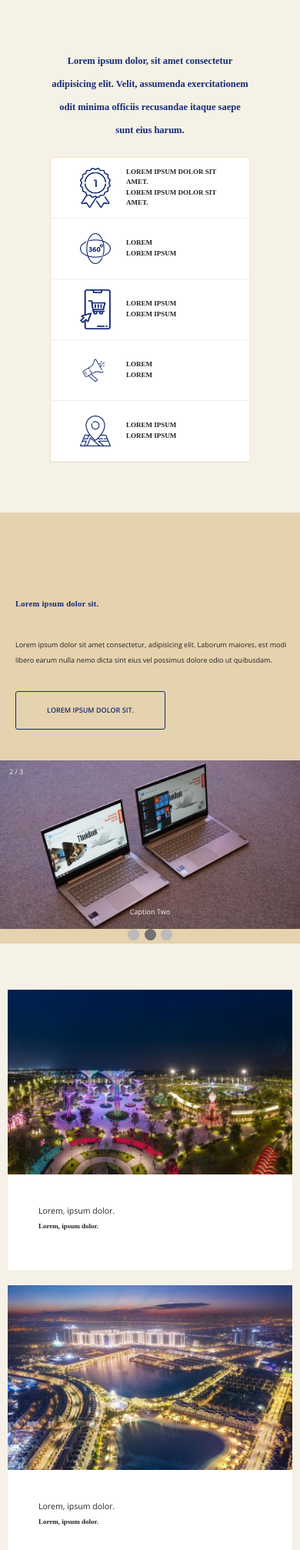
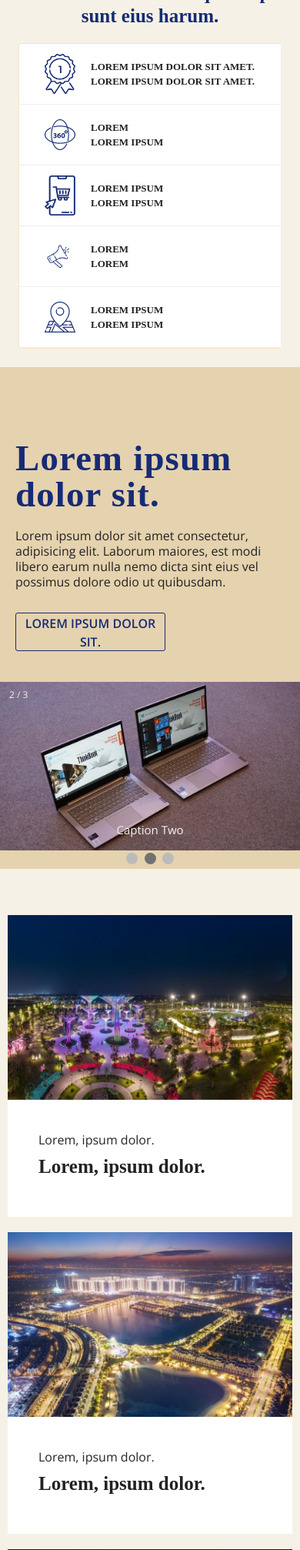
Before and after one commit to nthieu01072016/My-Viet-group-jsc, a PHP site: page / in a window 390 px wide. Shown: the part 553-2567 px from the top of the page at 77% size. Run offline with PHP 8.4, Linux system fonts and the light colour scheme.

Commit message:
Add files via upload

```diff
--- a/css/style.css
+++ b/css/style.css
@@ -14,11 +14,11 @@ ul {
 
 
 html {
-    overflow-x: hidden;
+    /* overflow-x: hidden; */
 }
 
 body {
-    overflow-x: hidden;
+    /* overflow-x: hidden; */
     font-family: "Open Sans";
 }
 
@@ -145,9 +145,13 @@ body {
     z-index: 1;
 }
 
-#content .banner img {
+#content .banner .img-1 {
     width: 100%;
     height: 100%
+}
+
+#content .banner .img-2 {
+    display: none;
 }
 
 #content .banner::before {
@@ -182,7 +186,7 @@ body {
     left: 50%;
     transform: translate(-50%, -50%);
     color: #fff;
-    font-size: 13px;
+    font-size: 20px;
 }
 
 
@@ -211,7 +215,6 @@ body {
 .slogan .box-1 {
     max-width: 810px;
     margin: 0px auto;
-    font-size: 50%
 }
 
 #content .slogan .box-2 {
@@ -231,7 +234,6 @@ body {
     border-right: 1px solid #eeeeee;
 
 }
-
 
 .slogan .box-2 a img {
     max-width: 40px;
@@ -262,7 +264,7 @@ body {
 }
 
 .box-4 .box-4-1 {
-    width: 1170px;
+    max-width: 1170px;
     margin: 0px auto;
     margin-bottom: 40px;
 }
@@ -537,7 +539,7 @@ img {
 
     html,
     body {
-        font-size: 9px;
+        font-size: 16px;
     }
 
     #header {
@@ -554,7 +556,6 @@ img {
         position: absolute;
         display: none;
         left: 191px;
-        font-size: 9px;
     }
 
     #header #form-search input[type=text]:focus {
@@ -565,7 +566,6 @@ img {
     #header #form-search button {
         position: relative;
     }
-
 
     #header #toggle {
         display: inline-block;
@@ -594,7 +594,6 @@ img {
         margin: 30px 0px;
         margin-left: 10px;
         margin-right: 53px;
-        font-size: 17px;
         font-weight: 600;
         display: block;
     }
@@ -603,60 +602,72 @@ img {
         right: 164px;
     }
 
+    #content .banner {
+        margin-top: 0;
+    }
+
+    #content .banner img {
+        display: none;
+    }
+
+    #content .banner .img-2 {
+        display: block;
+    }
+
+    #content .banner .banner-text {
+        line-height: 20px;
+        bottom: 95px;
+        letter-spacing: 0;
+        font-size: 16px;
+        min-width: 307px;
+    }
+
+    #content .banner h1 {
+        font-size: 13px;
+        bottom: 70px;
+        min-width: 244px;
+    }
+
+    #content .slogan {
+        margin: 24px;
+    }
+
+    #content .slogan .box-1 {}
+
+    #content .slogan .box-2 {
+        flex-direction: column;
+    }
+
     #content .slogan .box-2 a {
         width: 100%;
         height: 115px;
         border-right: none;
         border-bottom: 1px solid #eeeeee;
         height: 79px;
+        padding: 13px;
     }
 
-    #content .banner {
-        margin-top: 0;
-    }
-
-    #content .banner .banner-text {
-        bottom: 0;
-        font-size: 9px;
-    }
-
-    #content .banner h1 {
-        font-size: 9px;
-    }
-
-    #content .slogan .box-2 {
-        flex-direction: column;
-    }
-
-    #content .slogan .box-2 a div {
-        font-size: 9px;
-
-    }
+    #content .slogan .box-2 a div {}
 
     #content .box-4 .box-4-1 .box-4-1-1 {
-        font-size: 9px;
         margin-left: 20px;
+        margin-right: 20px;
     }
 
     #content .box-4 .box-4-1 .box-4-1-2 {
-        font-size: 9px;
         margin-left: 20px;
         margin-right: 20px;
-        width: 378px;
+        font-size: 16px;
     }
 
     #content .box-4 .box-4-1 .box-4-1-btn {
         margin-left: 20px;
-        font-size: 9px;
+
     }
 
-    #content .slideshow-container .mySlides .numbertext {
-        font-size: 9px;
-    }
+    #content .slideshow-container .mySlides .numbertext {}
 
-    #content .slideshow-container .mySlides .text {
-        font-size: 9px;
-    }
+    #content .slideshow-container .mySlides .text {}
 
     #content .wp-display-content {
         flex-direction: column;
@@ -667,13 +678,13 @@ img {
         margin-top: 20px;
     }
 
-    #content .wp-display-content .display-content .content a {
-        font-size: 9px;
+    .wp-display-content .display-content .content h3 {
+        font-size: 16px;
     }
 
-    #content .wp-display-content .display-content .content .excerpt {
-        font-size: 9px;
-    }
+    #content .wp-display-content .display-content .content a {}
+
+    #content .wp-display-content .display-content .content .excerpt {}
 
     #wp-footer #footer {
         flex-direction: column;
```
